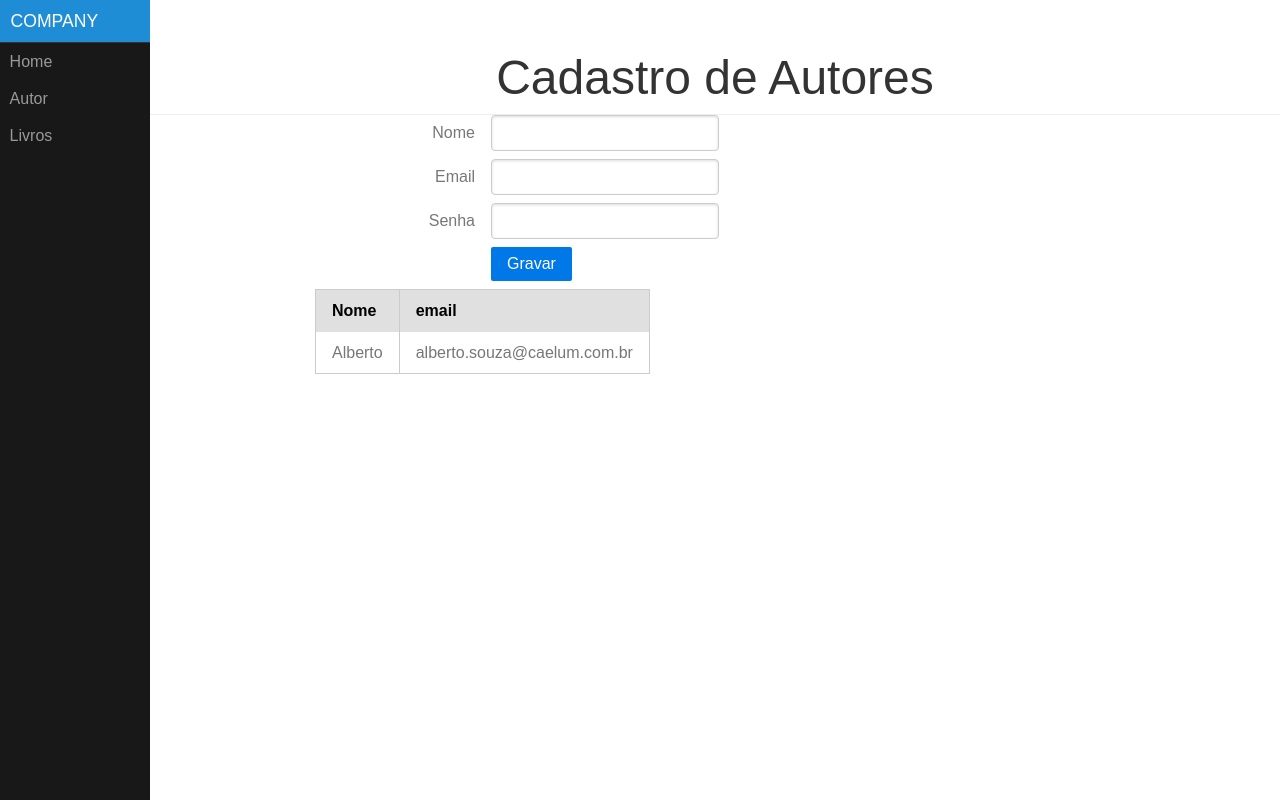
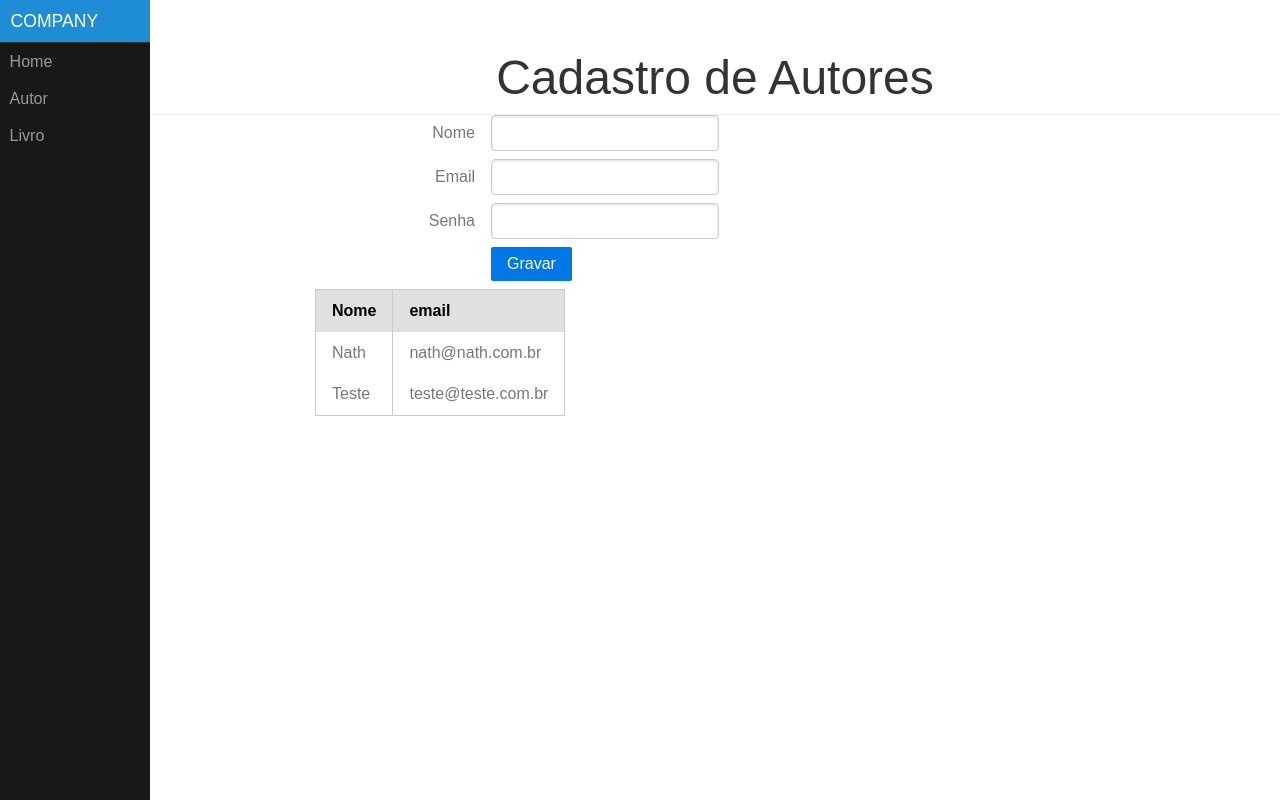
Before and after one commit to nathpaiva/react, a React (Create React App) app: page / in a window 1280 px wide. Built offline with nearby package versions, Linux system fonts and the light colour scheme.

Commit message:
change load names

```diff
--- a/src/App.js
+++ b/src/App.js
@@ -4,6 +4,13 @@ import '../css/pure.min.css';
 import '../css/slide-menu.css';
 
 class App extends Component {
+
+  constructor() {
+    super();
+    // cria estado só na variavel state
+    this.state = { lista: [{ name: 'Nath', email: 'nath@nath.com.br', pass: '123456' }, { name: 'Teste', email: 'teste@teste.com.br', pass: '123456' }] };
+  }
+
   render() {
     return (
       <div id="layout">
@@ -16,9 +23,15 @@ class App extends Component {
             <a className="pure-menu-heading" href="#">Company</a>
 
             <ul className="pure-menu-list">
-              <li className="pure-menu-item"><a href="#" className="pure-menu-link">Home</a></li>
-              <li className="pure-menu-item"><a href="#" className="pure-menu-link">Autor</a></li>
-              <li className="pure-menu-item"><a href="#" className="pure-menu-link">Livros</a></li>
+              <li className="pure-menu-item">
+                <a href="#" className="pure-menu-link">Home</a>
+              </li>
+              <li className="pure-menu-item">
+                <a href="#" className="pure-menu-link">Autor</a>
+              </li>
+              <li className="pure-menu-item">
+                <a href="#" className="pure-menu-link">Livro</a>
+              </li>
             </ul>
           </div>
         </div>
@@ -58,10 +71,16 @@ class App extends Component {
                   </tr>
                 </thead>
                 <tbody>
-                  <tr>
-                    <td>Alberto</td>
-                    <td>alberto.souza@caelum.com.br</td>
-                  </tr>
+                  {
+                    this.state.lista.map(autor => {
+                      return (
+                        <tr>
+                          <td>{autor.name}</td>
+                          <td>{autor.email}</td>
+                        </tr>
+                      );
+                    })
+                  }
                 </tbody>
               </table>
             </div>
```
